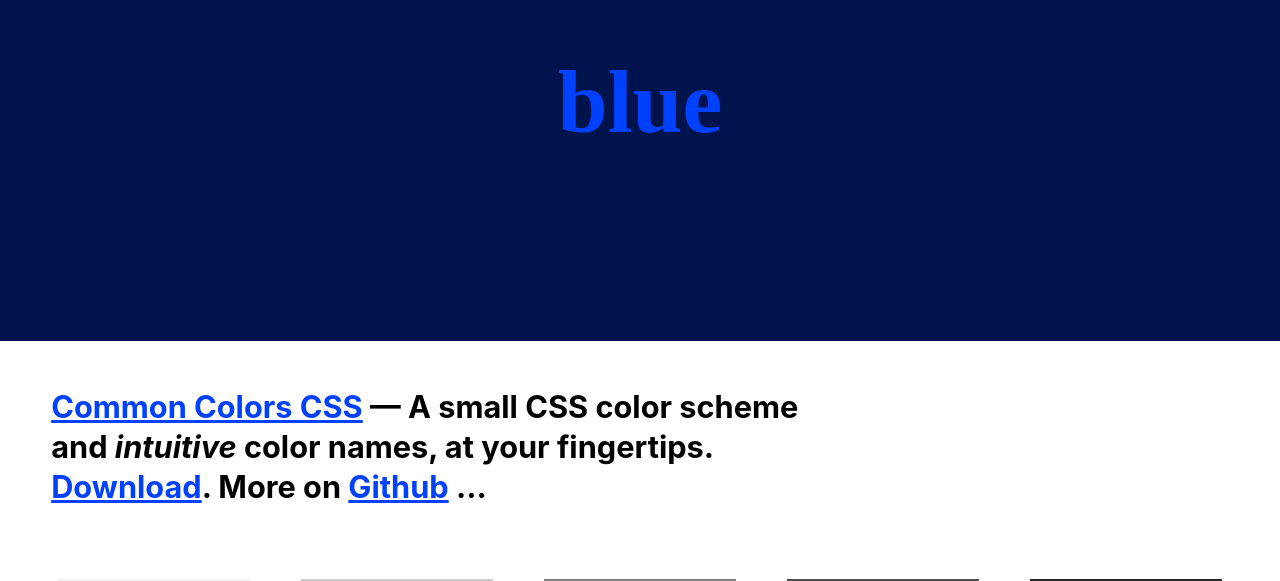
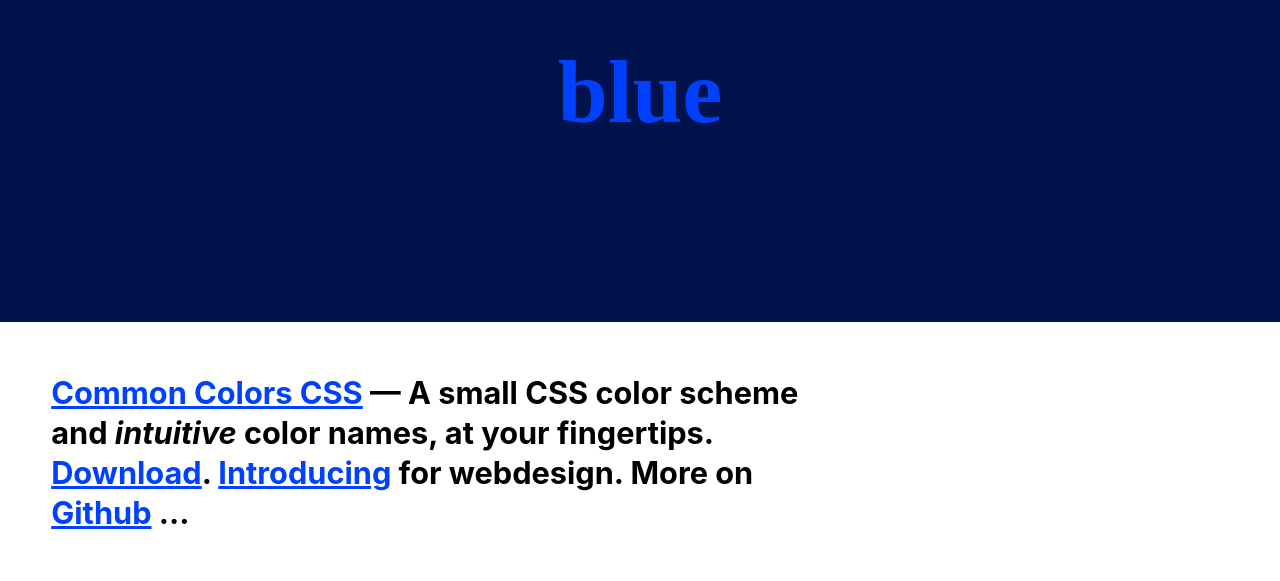
Before and after one commit to juytter/commoncolors.css, a website: page index.html in a window 1280 px wide. Shown: the part 139-720 px from the top of the page. Drawn offline with Linux system fonts and the light colour scheme.

Commit message:
doc update

```diff
--- a/index.html
+++ b/index.html
@@ -33,22 +33,14 @@
     vertical-align: middle;
     width: 100%;
     margin: 0;
-    font-size: 2.5em;
-    font-weight: bold;
     text-align: center;
-    height : 5em;
-    height : 60vh;
     transition: all 300ms linear;
   }
 
-  /* .cover-inner h1 {
-    font-size: 1em;
-  } */
-
-  @media screen and (min-width: 40em) {
-    .cover-inner {
-      font-size: 3.5em;
-    }
+  .cover-inner h1 {
+    font-size: 3.5em;
+    margin:0;
+    padding: 2em 0;
   }
 
   .font-sz-auto {
@@ -84,7 +76,7 @@
     margin : 0;
   }
 
-  header h1 {
+  header h2 {
     font-size: 1.2em;
     line-height: 1.3;
   }
@@ -123,7 +115,6 @@
     .color-ref-item {
       width: 20%; }
     }
-
   .color-ref-item-bg {
     width:  100% ;
     height: 8em;
@@ -137,25 +128,22 @@
 <body>
 
 <header>
-
-
-  <div class="font-sz-auto">
+<div class="font-sz-auto">
 
   <div class="cover">
     <div class="cover-inner bg-gray-pale black">
-      🌈✋
+      <h1>🌈✋</h1>
     </div>
   </div>
 
   <div class="title sans-serif">
-  <h1><a href="https://github.com/juytter/common-colors-css" class="blue">Common Colors CSS</a> —
-    A small CSS color scheme and <em>intuitive</em> color names, at your fingertips. <a href="https://github.com/juytter/common-colors-css/raw/master/dist/common-colors-lastest.zip" class="blue">Download</a>.
+  <h2><a href="https://github.com/juytter/common-colors-css" class="blue">Common Colors CSS</a> —
+    A small CSS color scheme and <em>intuitive</em> color names, at your fingertips. <a href="https://github.com/juytter/common-colors-css/raw/master/dist/common-colors-lastest.zip" class="blue">Download</a>. <a href="introducing.html" class="blue">Introducing</a> for webdesign.
   More on <a href="https://github.com/juytter/common-colors-css" class="blue"> Github</a> ...
-  </h1>
+  </h2>
   </div>
 
-  </div>
-
+</div>
 </header>
 
 <main>
@@ -180,7 +168,6 @@
       <div class="color-ref-item-bg bg-gray-black"></div>
       gray-black
     </div>
-
     <div class="color-ref-item">
       <div class="color-ref-item-bg bg-red-pale"></div>
       red-pale
@@ -201,7 +188,6 @@
       <div class="color-ref-item-bg bg-red-black"></div>
       red-black
     </div>
-
     <div class="color-ref-item">
       <div class="color-ref-item-bg bg-orange-pale"></div>
       orange-pale
@@ -243,7 +229,6 @@
       <div class="color-ref-item-bg bg-yellow-black"></div>
       yellow-black
     </div>
-
     <div class="color-ref-item">
       <div class="color-ref-item-bg bg-green-pale"></div>
       green-pale
@@ -285,8 +270,6 @@
       <div class="color-ref-item-bg bg-cyan-black"></div>
       cyan-black
     </div>
-
-
     <div class="color-ref-item">
       <div class="color-ref-item-bg bg-blue-pale"></div>
       blue-pale
@@ -372,16 +355,11 @@
     </div>
 
   </div>
-
-
 </main>
 
 <footer class="gray">
-  <div class="footer">
-    <p> <a href="https://github.com/juytter" class="gray">juytter</a> &copy; 2018 MIT License</p>
-  </div>
+  <p> <a href="https://github.com/juytter" class="gray">juytter</a> &copy; 2018 MIT License</p>
 </footer>
-
 
 
   <script type="text/javascript">
@@ -411,7 +389,7 @@
       }
       bg_color = "bg-" + color + bg_modifier ;
       color += modifier ;
-      const template = `${color}`;
+      const template = `<h1>${color}</h1>`;
       // replace content with color name
       element[0].innerHTML = template;
       // replace new color and background classes
```
Also changed, not shown: CONTRIBUTING.md (+6 -5 lines), introducing.html (+4 -4 lines), README.md.
